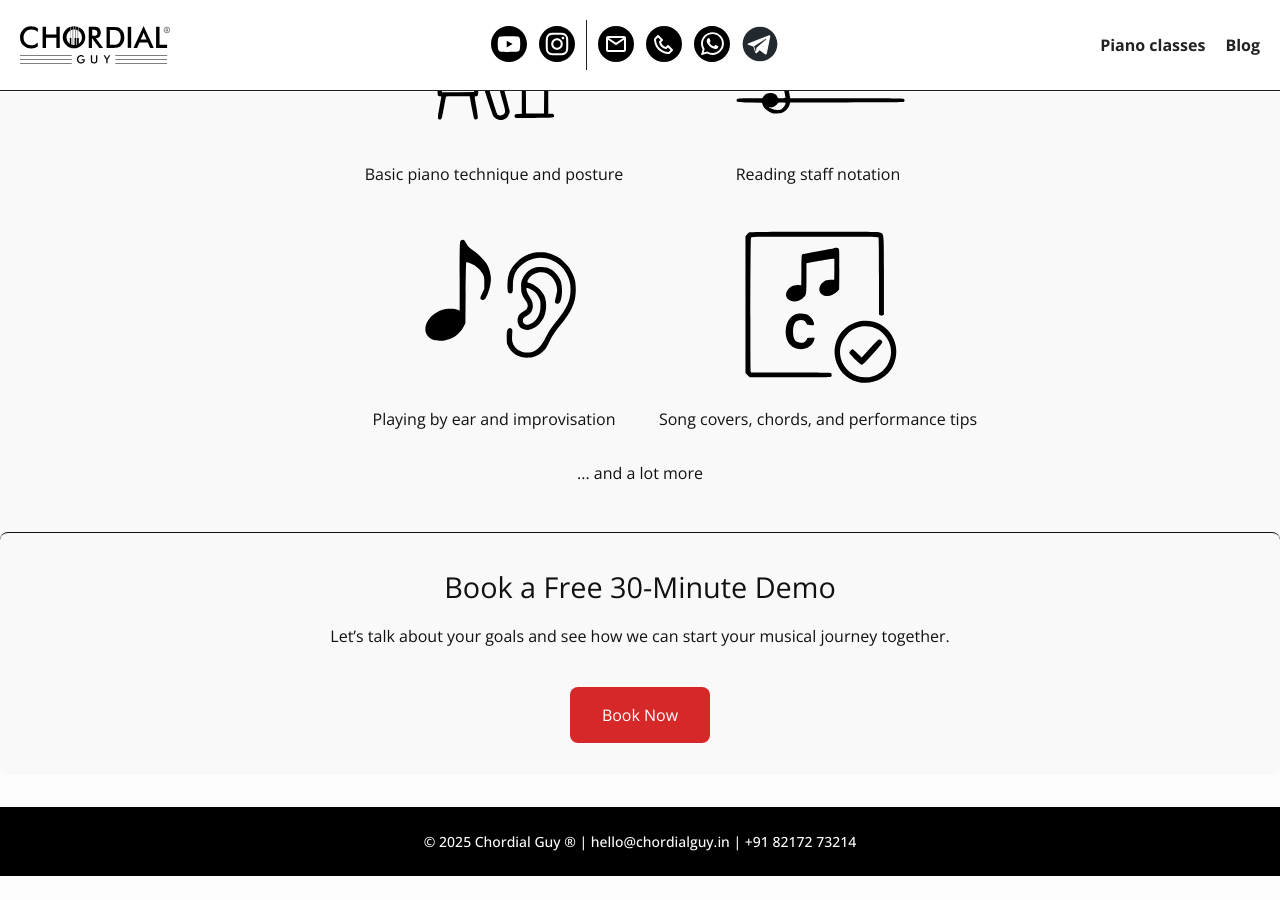
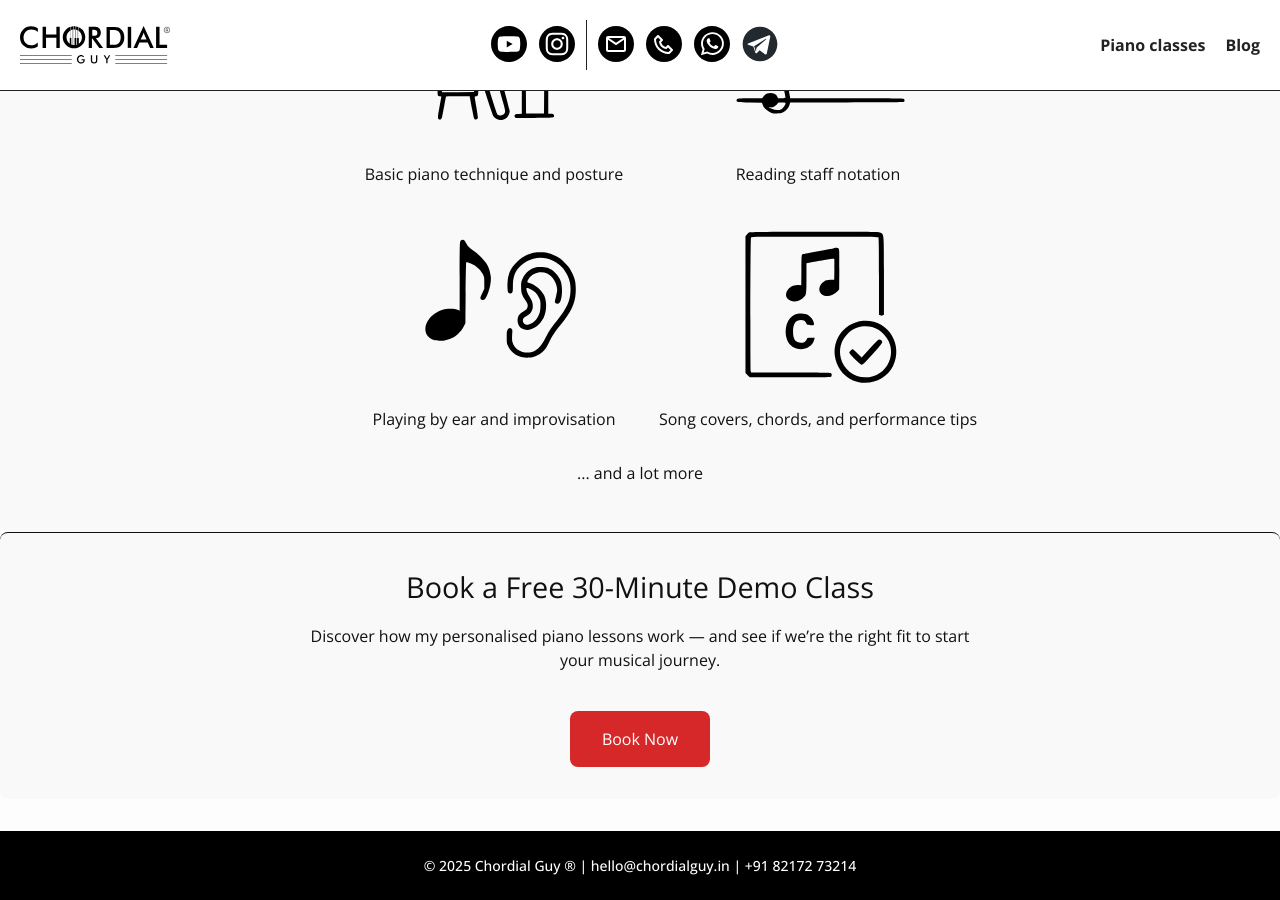
Before and after one commit to chordialguy/chordialguy.github.io, a Jekyll site: the page built from docs/piano-classes.html, in a window 1280 px wide and 900 px high, scrolled down 1206 px. Built offline with Jekyll 4.4.1, drawn with Linux system fonts in a browser that asks for light colours; before the commit the page ends 2082 px from its top, so only the background shows below that; some of the changed text lies outside the part shown.

Commit message:
demo class graphic

```diff
--- a/docs/_config.yml
+++ b/docs/_config.yml
@@ -44,7 +44,7 @@
 telegram_channel_id: "chordialguychannel"
 blog_link: "https://blog.chordialguy.in"
 learn_from_me: "/piano-classes"
-book_intro_call_link: "https://calendar.notion.so/meet/ishumadan/book-demo"
+book_demo_link: "https://calendar.notion.so/meet/ishumadan/book-demo"
 
 # Build settings
 theme: minima
--- a/docs/piano-classes.html
+++ b/docs/piano-classes.html
@@ -1,7 +1,7 @@
 ---
 layout: default
 title: Piano Classes
-description: Learn piano online with Chordial Guy – personalized 1-on-1 lessons for beginners and hobbyists. Book a free 15-minute intro call to start your musical journey today.
+description: Learn piano online with Chordial Guy – personalized 1-on-1 lessons for beginners and hobbyists. Book a free 15-minute demo class and start your musical journey today.
 keywords: learn piano, personalized, online lessons, beginners, Chordial Guy, Ishu Madan, pianist, ukulele, music genres, music blog
 image: /assets/piano-classes.webp
 tags: no-footer
@@ -11,7 +11,7 @@
     <div class="wrapper">
         <h1>Learn Piano with Chordial Guy</h1>
         <p>Discover the joy of playing piano, tailored to your unique musical journey.</p>
-        <a target="_blank" href="{{ site.book_intro_call_link }}" class="cta-button">Book A Free Demo</a>
+        <a target="_blank" href="{{ site.book_demo_link }}" class="cta-button">Book a Free 30-Minute Demo Class</a>
       </div>
   </section>
 
@@ -84,9 +84,9 @@
 
   <section class="piano-class-section book-call">
     <div class="wrapper">
-        <h3>Book a Free 30-Minute Demo</h3>
-        <p>Let’s talk about your goals and see how we can start your musical journey together.</p>
-        <a target="_blank" href="{{ site.book_intro_call_link }}" class="cta-button">Book Now</a>
+        <h3>Book a Free 30-Minute Demo Class</h3>
+        <p>Discover how my personalised piano lessons work — and see if we’re the right fit to start your musical journey.</p>
+        <a target="_blank" href="{{ site.book_demo_link }}" class="cta-button">Book Now</a>
     </div>
   </section>
 
```
Also changed, not shown: docs/assets/post-images/learn.jpg, docs/assets/post-images/learn.webp.
